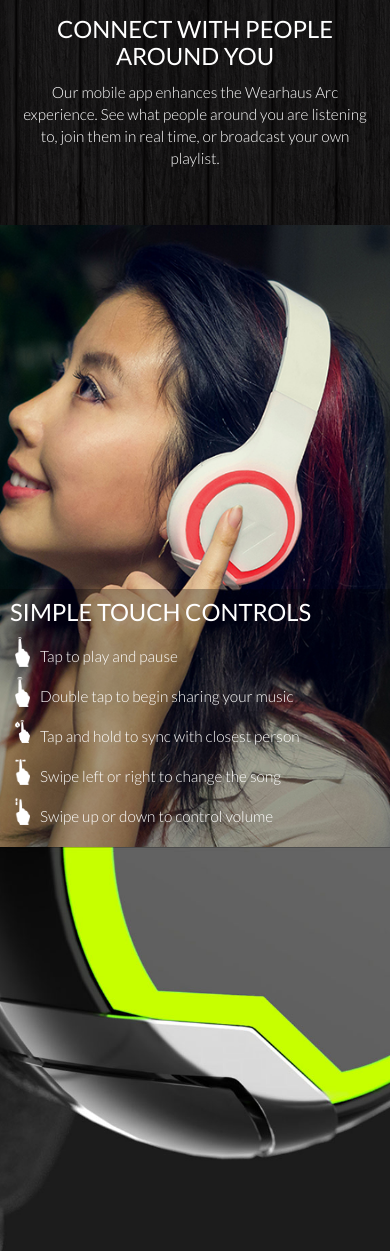
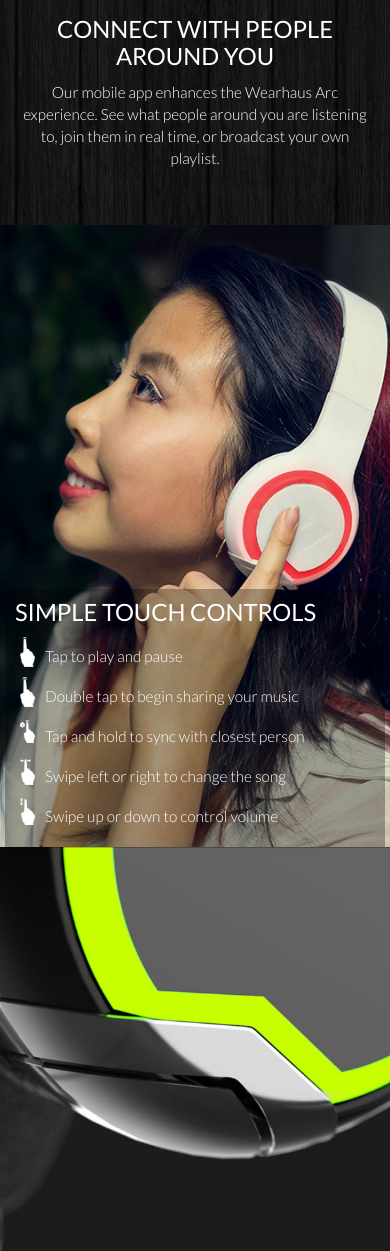
Before and after one commit to wearhaus/crowdfunding-site, a Flask app: page / in a window 390 px wide. Shown: the part 2601-3852 px from the top of the page. Run offline with Flask 2, Linux system fonts and the light colour scheme; data that the repository does not hold is empty; some libraries are stand-ins or nearby versions.

Commit message:
Padding adjustmest for touch section

```diff
--- a/static/css/style.css
+++ b/static/css/style.css
@@ -865,12 +865,12 @@ section#details {
 	}
 
 	#touch {
-		background-position-x: 90%;
+		background-position-x: 80%;
 		padding: 0;
 	}
 
 	#touch .container {
-		padding: 0;
+		padding: 0 5px;
 	}
 
 	#touch #touch-text-container {
```
